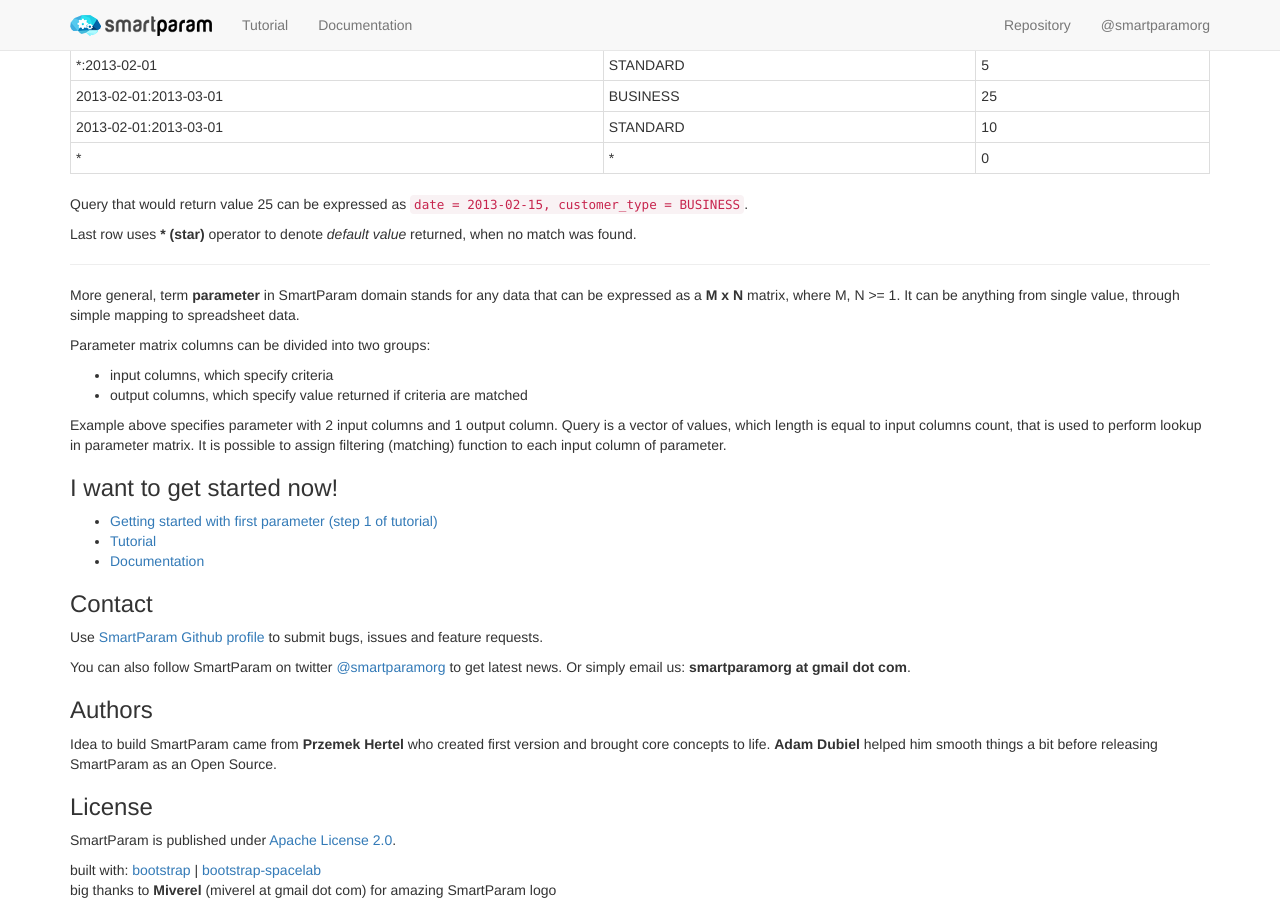
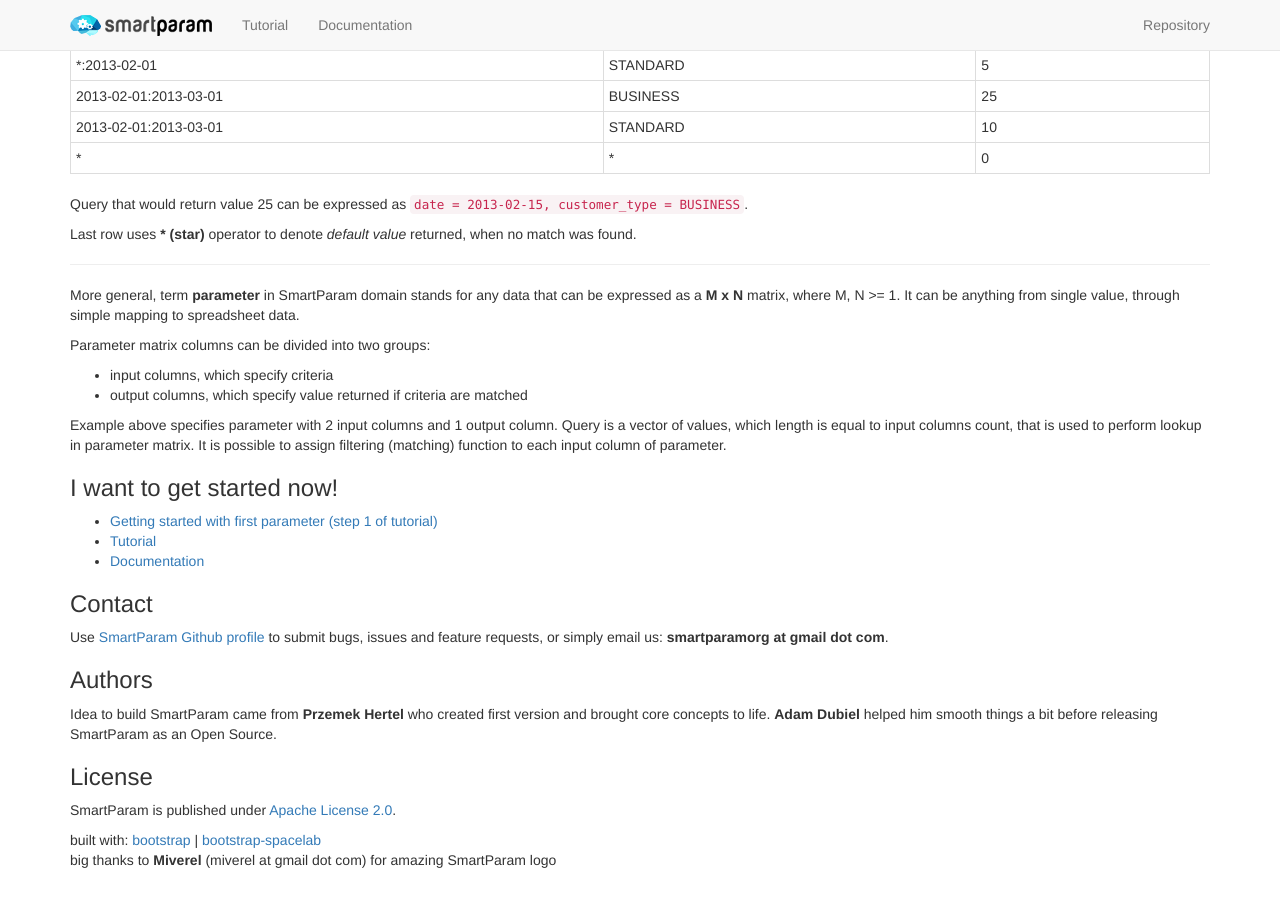
Before and after one commit to smartparam/smartparam.github.io, a Jekyll site: the page built from index.md, in a window 1280 px wide and 900 px high, scrolled down 905 px. Built offline with Jekyll 4.4.1, drawn with Linux system fonts in a browser that asks for light colours; nearby versions of some CDN libraries; Markdown is read by kramdown in place of the engine named in the settings; after the commit the page ends 1775 px from its top, so only the background shows below that.

Commit message:
removed twitter (dead anyway)

```diff
--- a/_includes/header.html
+++ b/_includes/header.html
@@ -7,7 +7,6 @@
         </ul>
         <ul class="nav navbar-nav navbar-right">
             <li><a href="https://github.com/smartparam/"><i class="icon-github"></i> Repository</a></li>
-            <li><a href="https://twitter.com/smartparamorg"><i class="icon-twitter"></i> @smartparamorg</a></li>
         </ul>
     </div>
 </div>
--- a/index.md
+++ b/index.md
@@ -91,10 +91,7 @@ filtering (matching) function to each input column of parameter.
 ### Contact
 
 Use [SmartParam Github profile](https://github.com/smartparam/) to submit bugs, issues and feature
-requests.
-
-You can also follow SmartParam on twitter [@smartparamorg](https://twitter.com/smartparamorg) to get latest news.
-Or simply email us: **smartparamorg at gmail dot com**.
+requests, or simply email us: **smartparamorg at gmail dot com**.
 
 ### Authors
 
```
